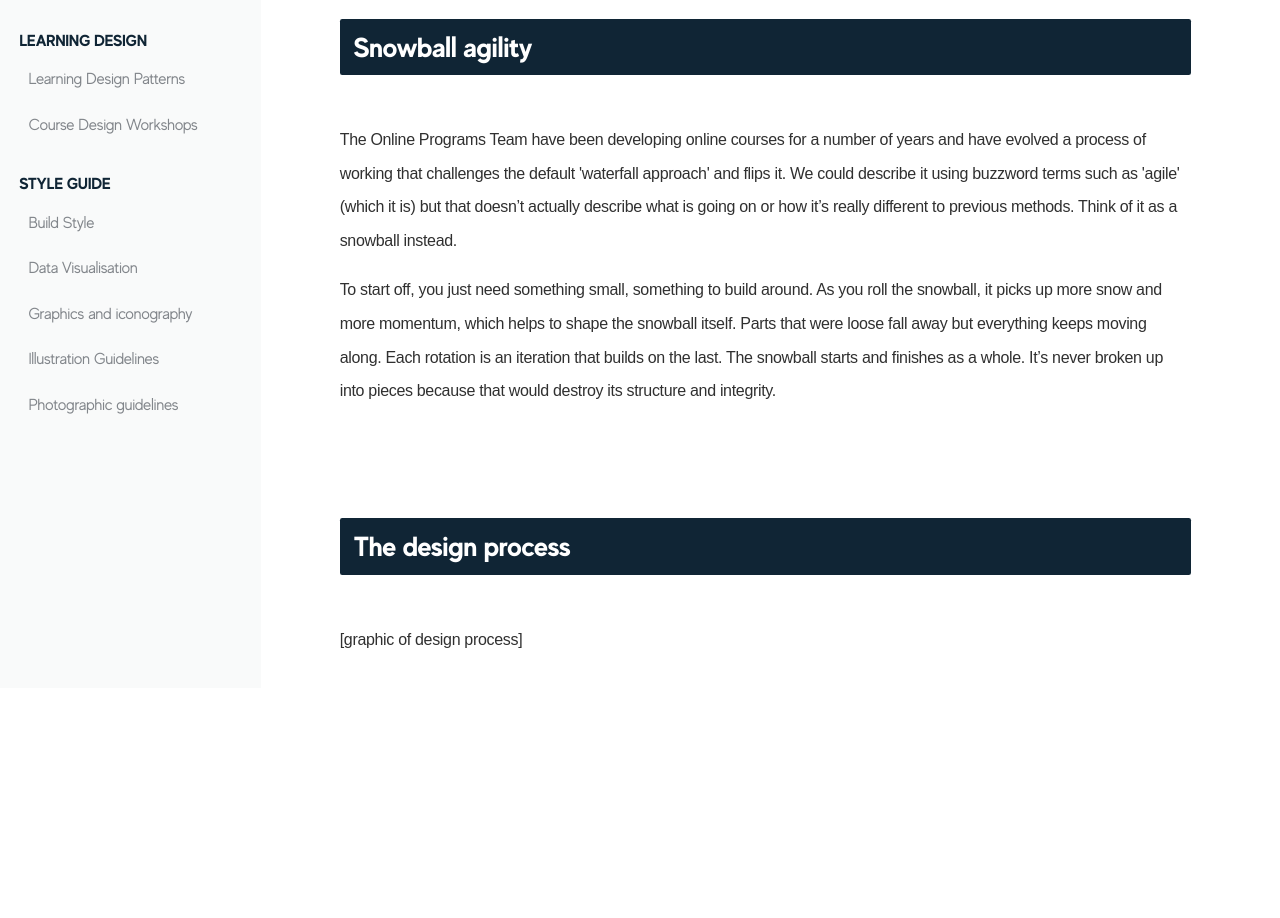
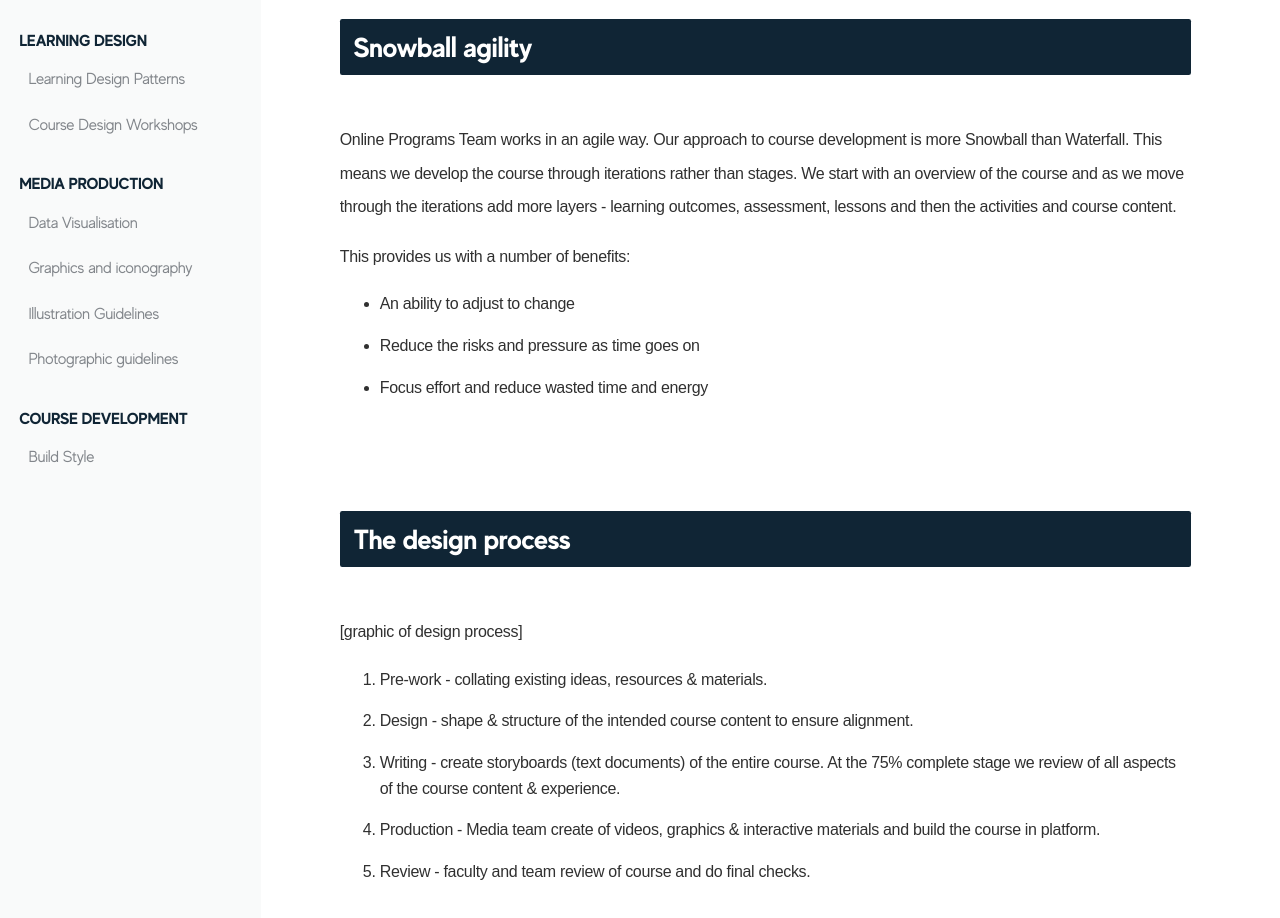
Before and after one commit to UAMediaProd/online-design-system, an Eleventy site: page src/pages/home.md in a window 1280 px wide. Shown: the part 374-1292 px from the top of the page. Before the commit the page ends 1062 px from the top, so only its background shows below. Built offline with nearby package versions, Linux system fonts and the light colour scheme; Eleventy itself is replaced by a stand-in of ours; files that its build step writes are made by us from their sources; files whose address does not match are found by name.

Commit message:
Re structure and Media added

```diff
--- a/src/_layouts/base.njk
+++ b/src/_layouts/base.njk
@@ -25,7 +25,13 @@
  			<li class="{{ 'active' if ld.url in page.url }}"><a href="{{ ld.url | url }}" class="nav-link">{{ ld.data.title }}</a></li>
  		{% endfor %}
 	</ul>
-	<h4>Style Guide</h4>
+	<h4>Media Production</h4>
+	<ul>
+		{% for media in collections.media %}
+ 			<li class="{{ 'active' if media.url in page.url }}"><a href="{{ media.url | url }}" class="nav-link">{{ media.data.title }}</a></li>
+ 		{% endfor %}
+	</ul>
+	<h4>Course Development</h4>
 	<ul>
 		{% for style in collections.style %}
  			<li class="{{ 'active' if style.url in page.url }}"><a href="{{ style.url | url }}" class="nav-link">{{ style.data.title }}</a></li>
--- a/src/pages/home.md
+++ b/src/pages/home.md
@@ -10,10 +10,19 @@ This online resource has been developed to provide staff at the university insig
 
 <h3 class="adx-markup-block-primary">Snowball agility</h3>
 
-The Online Programs Team have been developing online courses for a number of years and have evolved a process of working that challenges the default 'waterfall approach' and flips it. We could describe it using buzzword terms such as 'agile' (which it is) but that doesn’t actually describe what is going on or how it’s really different to previous methods. Think of it as a snowball instead.
+Online Programs Team works in an agile way. Our approach to course development is more Snowball than Waterfall. This means we develop the course through iterations rather than stages. We start with an overview of the course and as we move through the iterations add more layers - learning outcomes, assessment, lessons and then the activities and course content.
 
-To start off, you just need something small, something to build around. As you roll the snowball, it picks up more snow and more momentum, which helps to shape the snowball itself. Parts that were loose fall away but everything keeps moving along. Each rotation is an iteration that builds on the last. The snowball starts and finishes as a whole. It’s never broken up into pieces because that would destroy its structure and integrity.
+This provides us with a number of benefits:
+- An ability to adjust to change
+- Reduce the risks and pressure as time goes on
+- Focus effort and reduce wasted time and energy
 
 <h3 class="adx-markup-block-primary">The design process</h3>
 
 [graphic of design process]
+
+1. Pre-work - collating existing ideas, resources & materials.
+2. Design - shape & structure of the intended course content to ensure alignment.
+3. Writing - create storyboards (text documents) of the entire course. At the 75% complete stage we review of all aspects of the course content & experience.
+4. Production - Media team create of videos, graphics & interactive materials and build the course in platform.
+5. Review - faculty and team review of course and do final checks.
--- a/src/pages/style-guide/data-visualisation.md
+++ b/src/pages/media-production/data-visualisation.md
@@ -1,5 +1,5 @@
 ---
 layout: home.njk
 title: Data Visualisation
-tags: ['nav', 'style']
+tags: ['nav', 'media']
 ---
--- a/src/pages/style-guide/graphics.md
+++ b/src/pages/media-production/graphics.md
@@ -1,7 +1,7 @@
 ---
 layout: home.njk
 title: Graphics and iconography
-tags: ['nav', 'style']
+tags: ['nav', 'media']
 ---
 
 <h3 class="adx-markup-block-primary">Graphic style</h3>
--- a/src/pages/style-guide/illustration.md
+++ b/src/pages/media-production/illustration.md
@@ -1,7 +1,7 @@
 ---
 layout: home.njk
 title: Illustration Guidelines
-tags: ['nav', 'style']
+tags: ['nav', 'media']
 ---
 
 The illustration guidelines are intended for use by trained graphic designers and illustrators developing bespoke content for courses delivered at the University of Adelaide.
--- a/src/pages/style-guide/photographic.md
+++ b/src/pages/media-production/photographic.md
@@ -1,7 +1,7 @@
 ---
 layout: home.njk
 title: Photographic guidelines
-tags: ['nav', 'style']
+tags: ['nav', 'media']
 ---
 
 <h3 class="adx-markup-block-primary">Stock imagery</h3>
--- a/src/pages/quality-framework/quality-guides.md
+++ b/src/pages/quality-framework/quality-guides.md
@@ -3,3 +3,9 @@ layout: home.njk
 title: Quality Guides
 tags: ['nav', 'qf']
 ---
+
+In addition to the defining the experience we have developed a quality framework that helps define what we are trying to achieve. It helps to benchmark our courses against national and international standards. Our way of thinking about quality informed by the student experience. The Online Course Assessment tool provides us not only with a measuring stick, but also a quick and easy way of improving courses.
+
+Sitting behind this is a set of guides that can help with specific elements of online courses with practical advice and examples.
+
+Most importantly you’ll have a team dedicated to working with you to develop these courses.
```
Also changed, not shown: src/pages/course-development/build-style.md (renamed from src/pages/style-guide/build-style.md).
